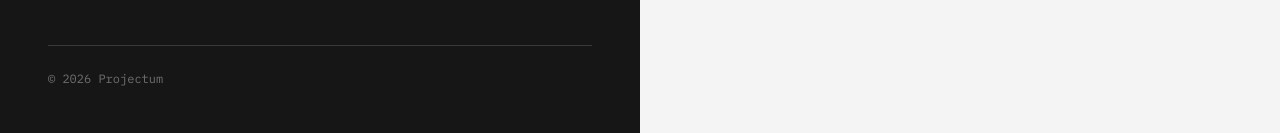
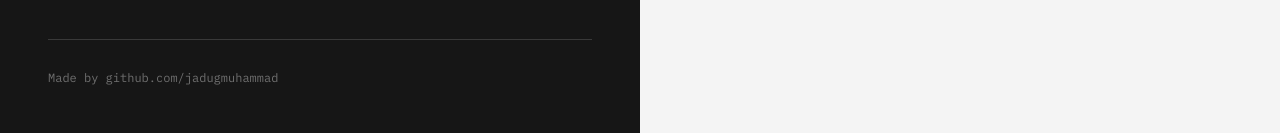
Before and after one commit to jadugmuhammad/group-project-manager, a Next.js app: page /login in a window 1280 px wide. Shown: the part 664-797 px from the top of the page. Built offline with nearby package versions, Linux system fonts and the light colour scheme.

Commit message:
update footer credit

```diff
--- a/app/login/page.tsx
+++ b/app/login/page.tsx
@@ -113,7 +113,7 @@ export default function LoginPage() {
                     </div>
 
                     <div style={{ borderTop: "1px solid #393939", paddingTop: 24 }}>
-                        <p style={{ color: "#6f6f6f", fontSize: 12, fontFamily: "'IBM Plex Mono', monospace" }}>© 2026 Projectum</p>
+                        <a href="https://github.com/jadugmuhammad" target="_blank" style={{ color: "#6f6f6f", fontSize: 12, fontFamily: "'IBM Plex Mono', monospace", textDecoration: "none" }}>Made by github.com/jadugmuhammad</a>
                     </div>
                 </div>
 
--- a/app/register/page.tsx
+++ b/app/register/page.tsx
@@ -111,7 +111,7 @@ export default function RegisterPage() {
                     </div>
 
                     <div style={{ borderTop: "1px solid #393939", paddingTop: 24 }}>
-                        <p style={{ color: "#6f6f6f", fontSize: 12, fontFamily: "'IBM Plex Mono', monospace" }}>© 2026 Projectum</p>
+                        <a href="https://github.com/jadugmuhammad" target="_blank" style={{ color: "#6f6f6f", fontSize: 12, fontFamily: "'IBM Plex Mono', monospace", textDecoration: "none" }}>Made by github.com/jadugmuhammad</a>
                     </div>
                 </div>
 
```
